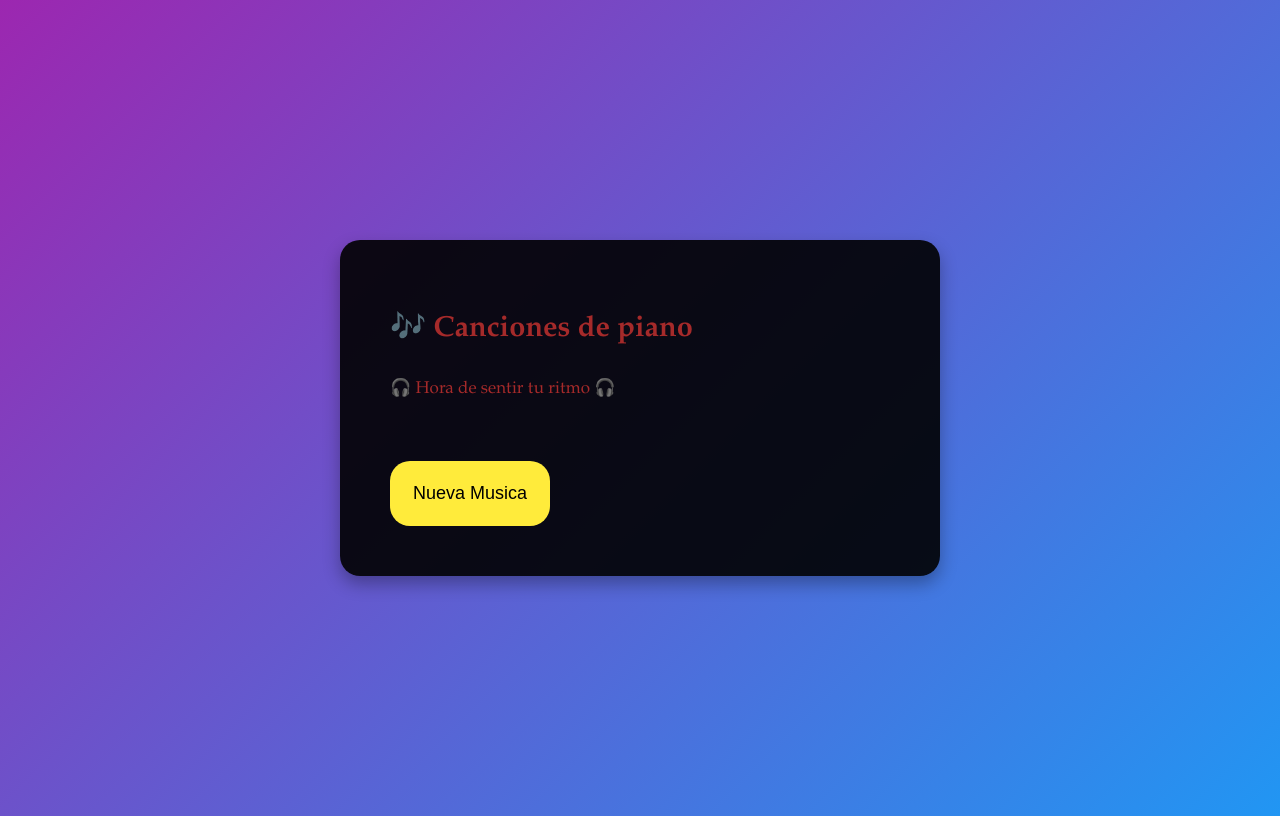
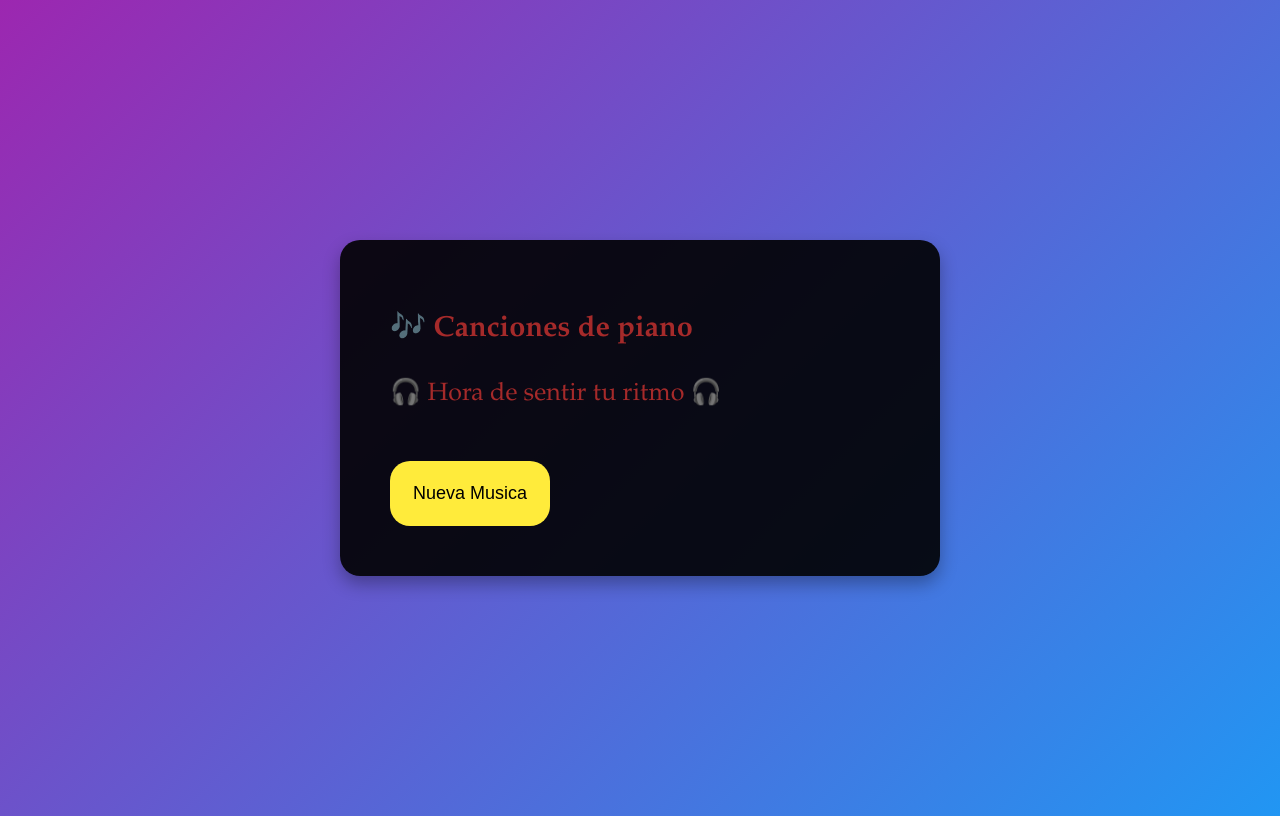
Before and after one commit to ingenieriaensistemasvillalon-max/proyectogeneradoring, a plain HTML site: page index.html in a window 1280 px wide. Drawn offline with Linux system fonts and the light colour scheme.

Commit message:
Update style.css

```diff
--- a/style.css
+++ b/style.css
@@ -25,7 +25,7 @@ h1 {
 }
 
 #quote {
-  font-size: 17px; /* Tamaño de letra de la musica */
+  font-size: 25px; /* Tamaño de letra de la musica */
   margin: 24px 0; /* Espacio arriba y abajo */
   min-height: 60px; /* Altura mínima para evitar que el cuadro cambie de tamaño cuando cambia el texto */
 }
```
